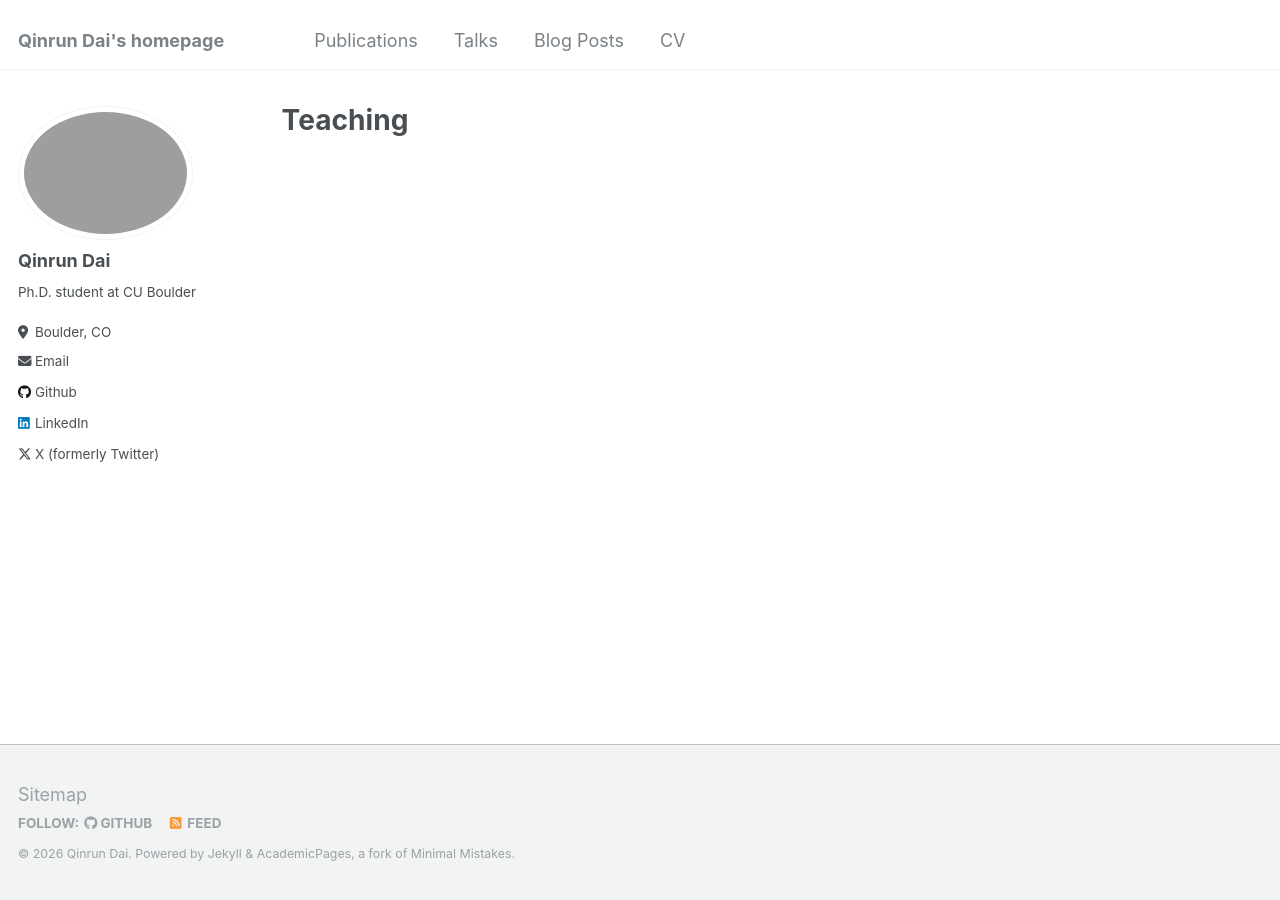
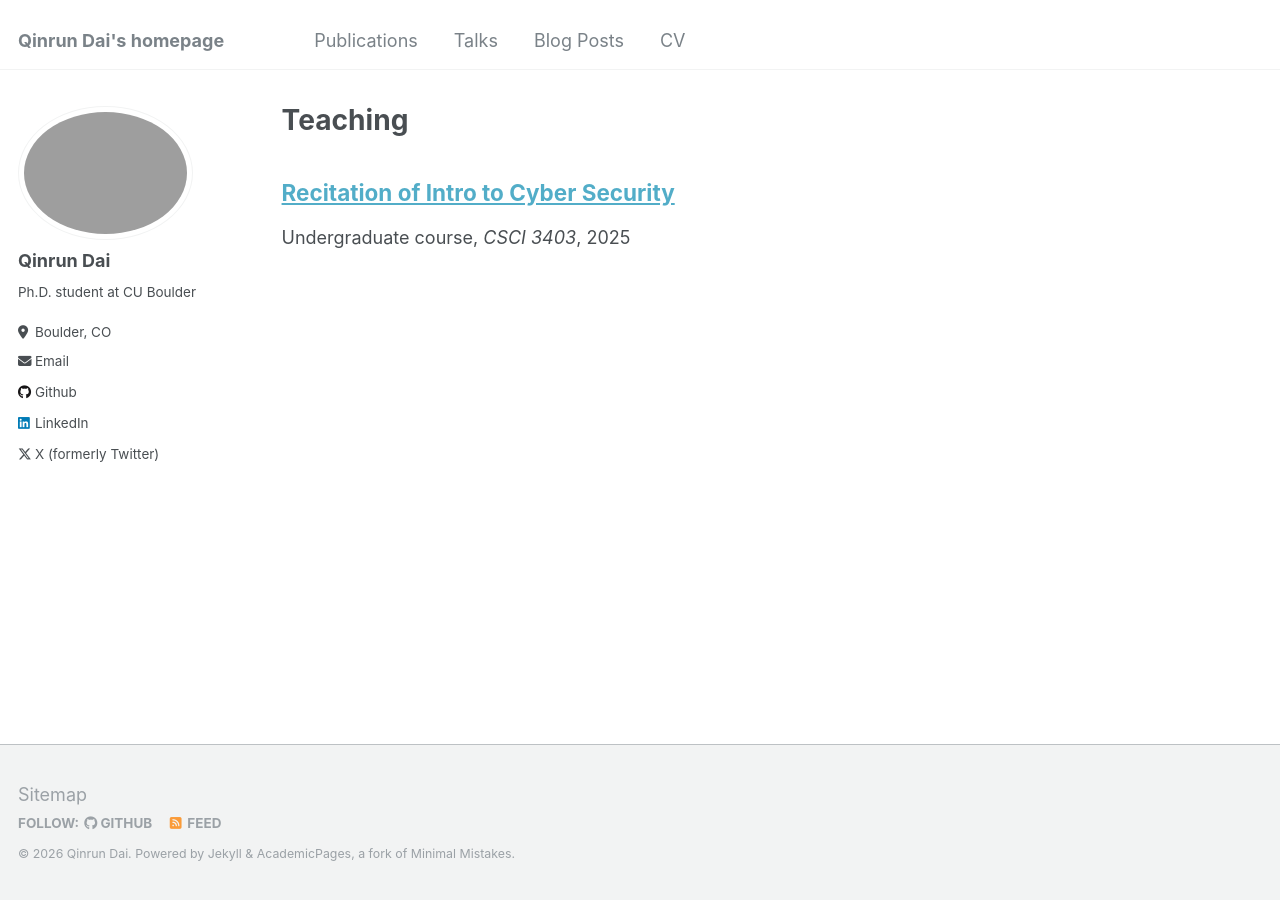
Before and after one commit to second5t/second5t.github.io, a Jekyll site: the page built from _pages/teaching.html, in a window 1280 px wide. Built offline with Jekyll 4.4.1, drawn with Linux system fonts in a browser that asks for light colours.

Commit message:
update teaching, cv

```diff
--- a/_pages/cv.md
+++ b/_pages/cv.md
@@ -62,6 +62,7 @@ Service and leadership
 
 Awards
 ======
+* Nomination of Pwnie for Best RCE 2025
 * Member of team 42-b3yond-6ug winning AIxCC semi-final
 * Member of team 42-b3yond-6ug winning AIxCC Small Business Track
 * Outstanding graduate from CSE College of Huazhong University of Science and Technology (HUST)
--- /dev/null
+++ b/_teaching/2025-fall-csci3403.md
@@ -0,0 +1,9 @@
+---
+title: "Recitation of Intro to Cyber Security"
+collection: teaching
+type: "Undergraduate course"
+permalink: /teaching/2025-fall-csci3403
+venue: "CSCI 3403"
+date: 2025-08-01
+location: "Boulder, CO"
+---
```
Also changed, not shown: _pages/about.md (+1 -1 lines).
